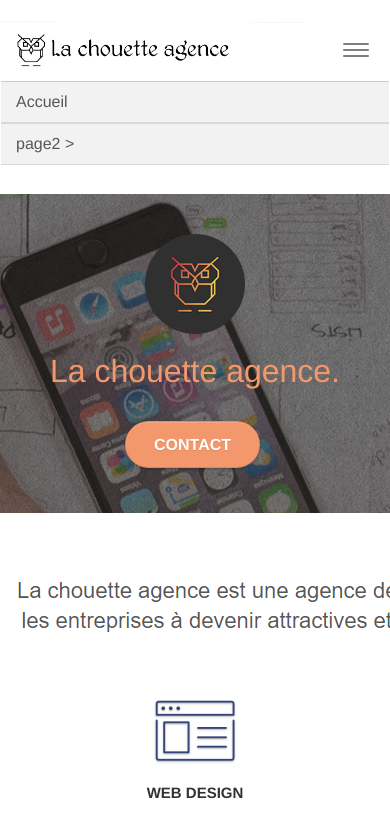
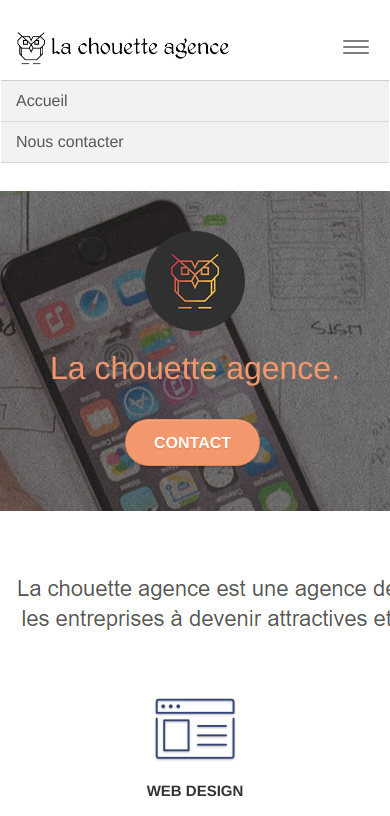
Before and after one commit to BezacierLaurie/LaurieBezacier_4_16092021, a plain HTML site: page index.html in a window 390 px wide. Both pictures are taken after a click on the button "Toggle navigation". Shown: the top 816 px of the page. Drawn offline with Linux system fonts and the light colour scheme.

Commit message:
Modifications apportées au 'HEADER'

```diff
--- a/index.html
+++ b/index.html
@@ -9,7 +9,8 @@
 	<meta property="og:type" content="website">
 	<meta property="og:URL" content="#">
 	<meta property="og:image" content="#">
-    <meta property="og:description" content="La chouette agence est une agence de Web design qui vient en aide aux entreprises qui souhaitent améliorer leur atractivité et leur visibilité sur Internet.">
+	<meta property="og:description"
+		content="La chouette agence est une agence de Web design qui vient en aide aux entreprises qui souhaitent améliorer leur atractivité et leur visibilité sur Internet.">
 
 	<!-- Robots Google - mode : crawl active -->
 	<meta name="robots" content="follow">
@@ -30,27 +31,25 @@
 
 	<title>Accueil</title>
 
-
 	<!-- Analytics -->
 
 	<!-- Analytics END -->
+</head>
 
-</head>
-<body>
-<!-- Principal conteneur -->
-<div class="page-container">
-
+<header>
 	<!-- bloc-0 -->
 	<div class="bloc bgc-white l-bloc " id="bloc-0">
 		<div class="container bloc-sm">
-
+			<!-- Navbar -->
 			<nav class="navbar row">
 				<div class="navbar-header">
-				<div class="keywords" style="color:#cccccc;font-size:1px;">Agence web à paris, stratégie web, web design, illustrations, design de site web, site web, web, internet, site internet, site</div>
-				<a class="navbar-brand" href="index.html"><img src="img/la-chouette-agence.png" alt="paris web design logo agence web meilleure agence" height="40" /></a>
-				<div class="keywords" style="color:#cccccc;font-size:1px;">Agence web à paris, stratégie web, web design, illustrations, design de site web, site web, web, internet, site internet, site</div>
-				<button id="nav-toggle" type="button" class="ui-navbar-toggle navbar-toggle" data-toggle="collapse" data-target=".navbar-1">
-					<span class="sr-only">Toggle navigation</span><span class="icon-bar"></span><span class="icon-bar"></span><span class="icon-bar"></span>
+					<a class="navbar-brand" href="index.html"><img src="img/la-chouette-agence.png"
+							alt="Logo de l'entreprise 'La Chouette Agence', représentée par une chouette (l'animal), dans un style 'origami'"></a>
+					<!-- Menu burger -->
+					<button id="nav-toggle" type="button" class="ui-navbar-toggle navbar-toggle" data-toggle="collapse"
+						data-target=".navbar-1">
+						<span class="sr-only">Toggle navigation</span><span class="icon-bar"></span><span
+							class="icon-bar"></span><span class="icon-bar"></span>
 					</button>
 				</div>
 				<div class="collapse navbar-collapse navbar-1 special-dropdown-nav">
@@ -59,9 +58,7 @@
 							<a href="index.html">Accueil</a>
 						</li>
 						<li>
-					</li>
-					<li>
-						<a href="page2.html">page2 &gt;</a>
+							<a href="page2.html">Nous contacter</a>
 						</li>
 					</ul>
 				</div>
@@ -69,18 +66,28 @@
 		</div>
 	</div>
 	<!-- bloc-0 END -->
+</header>
+
+<body>
+	<!-- Principal conteneur -->
+	<div class="page-container">
+
+
 
 		<!-- bloc-1-presentation -->
-<div class="bloc bgc-dark-slate-blue bg-banniere d-bloc bg-t-edge bloc-bg-texture texture-paper b-parallax" id="bloc-1-hero">
+		<div class="bloc bgc-dark-slate-blue bg-banniere d-bloc bg-t-edge bloc-bg-texture texture-paper b-parallax"
+			id="bloc-1-hero">
 			<div class="container bloc-lg">
 				<div class="row tight-width-whitespace">
 					<div class="col-sm-12">
-				<img src="img/logo.png" class="center-block image-resize-mode" width="100" alt="La chouette agence, agence web paris, création logo paris" />
+						<img src="img/logo.png" class="center-block image-resize-mode" width="100"
+							alt="La chouette agence, agence web paris, création logo paris" />
 						<h1 class="text-center hero-bloc-text tc-white ">
 							La chouette agence.
 						</h1>
 						<div class="text-center">
-					<a href="page2.html" class="btn btn-lg btn-clean btn-rd cta-hero btn-atomic-tangerine" id="cta-hero">Contact</a>
+							<a href="page2.html" class="btn btn-lg btn-clean btn-rd cta-hero btn-atomic-tangerine"
+								id="cta-hero">Contact</a>
 						</div>
 					</div>
 				</div>
@@ -105,7 +112,8 @@
 							Web design
 						</h3>
 						<p class="text-center ">
-					Que vous ayez un site web qui a besoin d&rsquo;un rafraîchissement ou que vous partiez de zéro, laissez-nous vous réaliser un design dont vous serez fier.
+							Que vous ayez un site web qui a besoin d&rsquo;un rafraîchissement ou que vous partiez de
+							zéro, laissez-nous vous réaliser un design dont vous serez fier.
 						</p>
 					</div>
 					<div class="col-sm-4">
@@ -116,7 +124,8 @@
 							&nbsp;Stratégie
 						</h3>
 						<p class="text-center ">
-					Plutôt que de suggérer des designs à la mode, nous travaillerons avec vous pour comprendre vos objectifs commerciaux afin de vous proposer le meilleur design possible.<br>
+							Plutôt que de suggérer des designs à la mode, nous travaillerons avec vous pour comprendre
+							vos objectifs commerciaux afin de vous proposer le meilleur design possible.<br>
 						</p>
 					</div>
 					<div class="col-sm-4">
@@ -127,13 +136,15 @@
 							Illustrations
 						</h3>
 						<p class="text-center ">
-					Un bon design n'est rien sans de bonnes illustrations. Laissez faire notre équipe de graphistes talentueux pour donner à vos pages une touche finale d'élégance.
+							Un bon design n'est rien sans de bonnes illustrations. Laissez faire notre équipe de
+							graphistes talentueux pour donner à vos pages une touche finale d'élégance.
 						</p>
 					</div>
 				</div>
 				<div class="row voffset-lg voffset">
 					<div class="col-xs-12 col-md-8 col-md-offset-2 text-center">
-				<img alt="agence web, agence web paris, web design paris, stratégie web" src="img/citation.png" />
+						<img alt="agence web, agence web paris, web design paris, stratégie web"
+							src="img/citation.png" />
 
 					</div>
 				</div>
@@ -142,15 +153,23 @@
 		<!-- bloc-2-services END -->
 
 		<!-- bloc-3-what-i-do -->
-<div class="bloc tc-white bgc-atomic-tangerine bg-presentation d-bloc bloc-bg-texture texture-paper b-parallax" id="bloc-3-what-i-do">
+		<div class="bloc tc-white bgc-atomic-tangerine bg-presentation d-bloc bloc-bg-texture texture-paper b-parallax"
+			id="bloc-3-what-i-do">
 			<div class="container bloc-lg">
 				<div class="row tight-width-whitespace black-background">
 					<div class="col-sm-12">
 						<h2 class="mg-md text-center tc-white">
-					Nous souhaitons aider les entreprises de la région Lyonnaise à se développer et à connaître le succès. Nous travaillons pour aider les entreprises locales à attirer de nouveaux clients .<br>
+							Nous souhaitons aider les entreprises de la région Lyonnaise à se développer et à connaître
+							le succès. Nous travaillons pour aider les entreprises locales à attirer de nouveaux clients
+							.<br>
 						</h2>
 						<p class="text-center white">
-					Nous aimons collaborer avec des entrepreneurs créatifs et des entreprises locale, qu’elles aient besoin de créer un site de A à Z ou de donner un coup de jeune à leur site. Que vous ayez besoin d’une identité visuelle complète ou d’une refonte de votre site, n’hésitez pas à nous contacter. Nous travaillerons ensemble pour créer des sites beau et bien structurés, qui seront facilement trouvable sur les moteurs de recherche. <br><br><a class="ltc-white bold-link" href="page2.html">Contactez notre équipe</a><br>
+							Nous aimons collaborer avec des entrepreneurs créatifs et des entreprises locale, qu’elles
+							aient besoin de créer un site de A à Z ou de donner un coup de jeune à leur site. Que vous
+							ayez besoin d’une identité visuelle complète ou d’une refonte de votre site, n’hésitez pas à
+							nous contacter. Nous travaillerons ensemble pour créer des sites beau et bien structurés,
+							qui seront facilement trouvable sur les moteurs de recherche. <br><br><a
+								class="ltc-white bold-link" href="page2.html">Contactez notre équipe</a><br>
 						</p>
 					</div>
 				</div>
@@ -168,7 +187,11 @@
 				</div>
 				<div class="row tight-width-whitespace portfolio-row">
 					<div class="col-sm-6">
-				<a href="#" data-lightbox="img/1.jpg" data-gallery-id="gallery-1" data-caption="Refonte d'un site web pour un journal local" data-frame="snapshot-lb"><img src="img/1.jpg" alt="paris web design logo agence web meilleure agence et refonte site web journal" class="img-responsive portfolio-thumb" /></a>
+						<a href="#" data-lightbox="img/1.jpg" data-gallery-id="gallery-1"
+							data-caption="Refonte d'un site web pour un journal local" data-frame="snapshot-lb"><img
+								src="img/1.jpg"
+								alt="paris web design logo agence web meilleure agence et refonte site web journal"
+								class="img-responsive portfolio-thumb" /></a>
 						<h3 class="mg-md text-center">
 							Refonte d'un site web pour un journal local
 						</h3>
@@ -177,7 +200,10 @@
 						</p>
 					</div>
 					<div class="col-sm-6">
-				<a href="#" data-lightbox="img/2.jpg" data-gallery-id="gallery-1" data-caption="Création d'un site web pour photographes" data-frame="snapshot-lb"><img src="img/2.jpg" class="img-responsive portfolio-thumb" alt="paris web design logo agence web meilleure agence, Création d'un site web pour photographes" /></a>
+						<a href="#" data-lightbox="img/2.jpg" data-gallery-id="gallery-1"
+							data-caption="Création d'un site web pour photographes" data-frame="snapshot-lb"><img
+								src="img/2.jpg" class="img-responsive portfolio-thumb"
+								alt="paris web design logo agence web meilleure agence, Création d'un site web pour photographes" /></a>
 						<h3 class="mg-md text-center">
 							Création d'un site web pour photographes
 						</h3>
@@ -188,21 +214,29 @@
 				</div>
 				<div class="row tight-width-whitespace portfolio-row">
 					<div class="col-sm-6">
-				<a href="#" data-lightbox="img/3.bmp" data-gallery-id="gallery-1" data-caption="Création d'un site internet pour un voyageur" data-frame="snapshot-lb"><img src="img/3.bmp" class="img-responsive portfolio-thumb" alt="paris web design logo agence web meilleure agence, Création d'un site web pour voyageur"/></a>
+						<a href="#" data-lightbox="img/3.bmp" data-gallery-id="gallery-1"
+							data-caption="Création d'un site internet pour un voyageur" data-frame="snapshot-lb"><img
+								src="img/3.bmp" class="img-responsive portfolio-thumb"
+								alt="paris web design logo agence web meilleure agence, Création d'un site web pour voyageur" /></a>
 						<h3 class="mg-md text-center">
 							Création d'un site internet pour un voyageur
 						</h3>
 						<p class="text-center">
-					Nous avons élaboré un site internet et des illustrations pour sublimer les vidéos et les articles de ce voyageur.
+							Nous avons élaboré un site internet et des illustrations pour sublimer les vidéos et les
+							articles de ce voyageur.
 						</p>
 					</div>
 					<div class="col-sm-6">
-				<a href="#" data-lightbox="img/4.bmp" data-gallery-id="gallery-1" data-caption="Conception d'un site pour une agence de mariage" data-frame="snapshot-lb"><img src="img/4.bmp" class="img-responsive portfolio-thumb" alt="paris web design logo agence web meilleure agence, Création d'un site web pour agence de mariage" /></a>
+						<a href="#" data-lightbox="img/4.bmp" data-gallery-id="gallery-1"
+							data-caption="Conception d'un site pour une agence de mariage" data-frame="snapshot-lb"><img
+								src="img/4.bmp" class="img-responsive portfolio-thumb"
+								alt="paris web design logo agence web meilleure agence, Création d'un site web pour agence de mariage" /></a>
 						<h3 class="mg-md text-center">
 							Conception d'un site pour une agence de mariage
 						</h3>
 						<p class="text-center">
-					Nous avons travaillé avec cette agence pour créer un site internet permettant la présentation détaillée de leurs prestations.
+							Nous avons travaillé avec cette agence pour créer un site internet permettant la
+							présentation détaillée de leurs prestations.
 						</p>
 					</div>
 				</div>
@@ -218,7 +252,8 @@
 						Prêt pour redonner vie à votre projet ?<br>Contactez notre équipe !
 					</h2>
 					<div class="col-sm-12 text-center">
-				<a href="page2.html" class="btn btn-atomic-tangerine btn-clean btn-rd btn-lg cta-hero">Contact</a>
+						<a href="page2.html"
+							class="btn btn-atomic-tangerine btn-clean btn-rd btn-lg cta-hero">Contact</a>
 					</div>
 				</div>
 			</div>
@@ -251,10 +286,12 @@
 							</div>
 							<div class="col-sm-3">
 								<div class="text-center">
-							<a class="social" href="index.html"><span class="fa fa-instagram icon-md"></span></a>
+									<a class="social" href="index.html"><span
+											class="fa fa-instagram icon-md"></span></a>
 								</div>
 							</div>
-					<div class="keywords" style="color:#F3976C;">Agence web à paris, stratégie web, web design, illustrations, design de site web, site web, web, internet, site internet, site</div>
+							<div class="keywords" style="color:#F3976C;">Agence web à paris, stratégie web, web design,
+								illustrations, design de site web, site web, web, internet, site internet, site</div>
 						</div>
 						<div class="row">
 							<div class="col-sm-4">
@@ -306,4 +343,5 @@
 
 
 </body>
+
 </html>
--- a/style.css
+++ b/style.css
@@ -302,6 +302,7 @@ a:hover {
 }
 
 .navbar-brand img {
+    height: 40px;
     max-height: 200px;
     margin: 0 5px 0 0;
     display: inline;
```
Also changed, not shown: page2.html (+1 -3 lines). Lines whose indentation alone changed are shown as unchanged.
